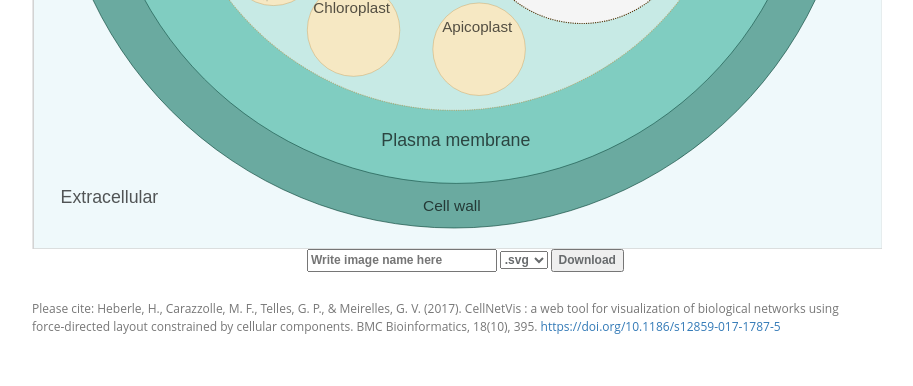
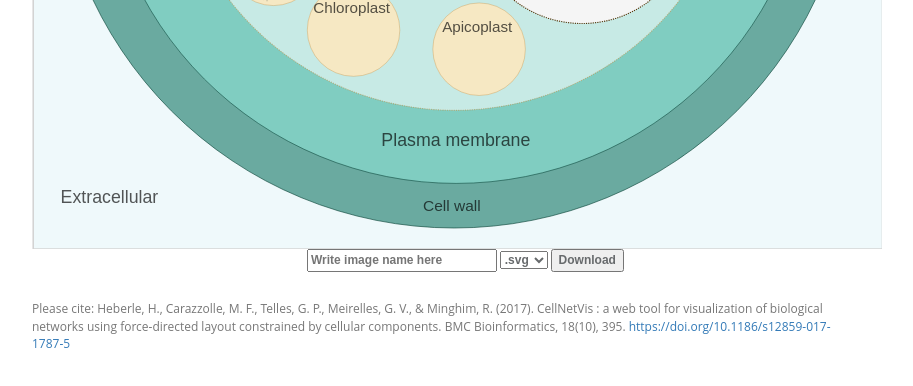
Before and after one commit to heberleh/cellnetvis, a plain HTML site: page web/index.html in a window 1280 px wide. Shown: the part 673-1059 px from the top of the page, without its empty margins (333-1246 px from the left). Drawn offline with nearby package versions, Linux system fonts and the light colour scheme.

Commit message:
fixing citation authors - bug by Mendeley

```diff
--- a/web/index.html
+++ b/web/index.html
@@ -32,7 +32,8 @@ along with CellNetVis. If not, see <http://www.gnu.org/licenses/>.
 
 Those that have employed the tool CellNetVis should mention:
 
-  Heberle, H., Carazzolle, M. F., Telles, G. P., & Meirelles, G. V. (2017).
+
+  Heberle, H., Carazzolle, M. F., Telles, G. P., Meirelles, G. V., & Minghim, R. (2017).
   CellNetVis : a web tool for visualization of biological networks using force-directed layout constrained by cellular components.
   BMC Bioinformatics, 18(10), 395. https://doi.org/10.1186/s12859-017-1787-5
 
@@ -614,7 +615,7 @@ Those that have employed the tool CellNetVis should mention:
                 <footer class="footer">
                         <br>
                         <p class="text-muted">Please cite:
-                            Heberle, H., Carazzolle, M. F., Telles, G. P., & Meirelles, G. V. (2017).
+                            Heberle, H., Carazzolle, M. F., Telles, G. P., Meirelles, G. V., & Minghim, R. (2017).
                             CellNetVis : a web tool for visualization of biological networks using force-directed layout constrained by cellular components.
                             BMC Bioinformatics, 18(10), 395. <a target="_blank" href="https://doi.org/10.1186/s12859-017-1787-5">https://doi.org/10.1186/s12859-017-1787-5</a>
                         </p>
```
Also changed, not shown: web/all_scripts.js (+3 -4 lines).
